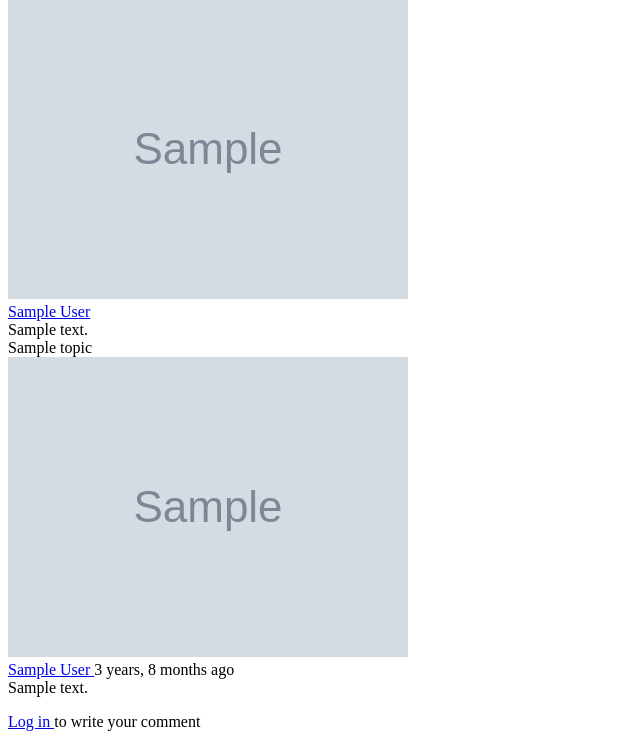
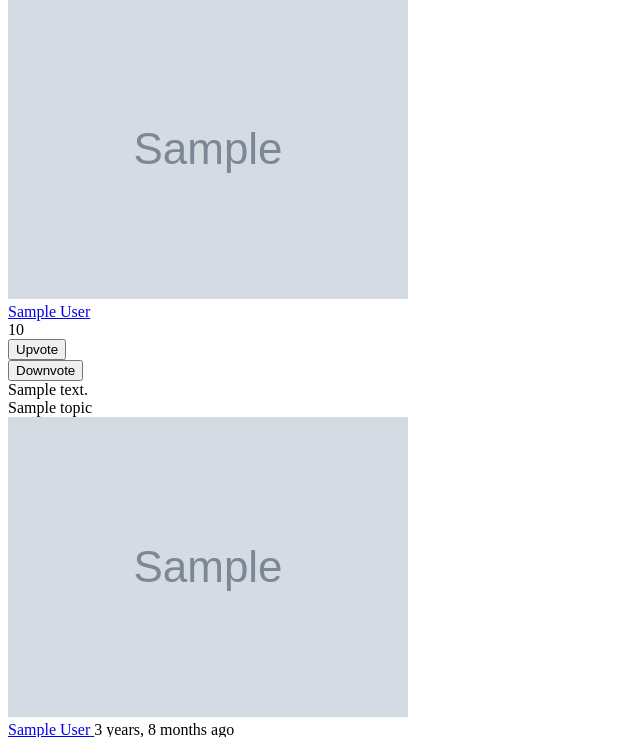
Before and after one commit to pierpaolo28/sapiensLink, a Django app: page /list/1/ in a window 1280 px wide. Shown: the part 1025-1762 px from the top of the page, without its empty margins (0-640 px from the left). Run offline with Django 3.2, Linux system fonts and the light colour scheme; tables that the repository leaves empty hold one stand-in row (values such as "Sample post"); grey boxes marked "Sample" are stand-in pictures.

Commit message:
upvote/downvote mechanism

```diff
--- a/sapiensApp/admin.py
+++ b/sapiensApp/admin.py
@@ -1,5 +1,5 @@
 from django.contrib import admin
-from .models import List, Topic, Comment, User
+from .models import List, Topic, Comment, User, Vote
 
 # Register your models here.
 
@@ -7,6 +7,7 @@ from .models import List, Topic, Comment, User
 admin.site.register(List)
 admin.site.register(Topic)
 admin.site.register(Comment)
+admin.site.register(Vote)
 
 @admin.register(User)
 class UserAdmin(admin.ModelAdmin):
--- a/sapiensApp/models.py
+++ b/sapiensApp/models.py
@@ -72,12 +72,22 @@ class List(models.Model):
         User, related_name='participants', blank=True)
     updated = models.DateTimeField(auto_now=True)
     created = models.DateTimeField(auto_now_add=True)
+    score = models.IntegerField(default=0)
 
     class Meta:
         ordering = ['-updated', '-created']
 
     def __str__(self):
         return self.name
+
+
+class Vote(models.Model):
+    user = models.ForeignKey(User, on_delete=models.CASCADE)
+    list = models.ForeignKey(List, on_delete=models.CASCADE)
+    action = models.CharField(default='neutral', max_length=15)
+
+    def __str__(self):
+        return self.value
 
 
 class Comment(models.Model):
--- a/sapiensApp/templates/pages/list.html
+++ b/sapiensApp/templates/pages/list.html
@@ -65,6 +65,17 @@
               <span>{{list.author.name}}</span>
             </a>
           </div>
+          <div class="list__score">
+            {{list.score}}
+          </div>
+          <form method="post" action="{% url 'vote' list.id 'upvote' %}">
+            {% csrf_token %}
+            <button type="submit">Upvote</button>
+          </form>
+          <form method="post" action="{% url 'vote' list.id 'downvote' %}">
+            {% csrf_token %}
+            <button type="submit">Downvote</button>
+          </form>
           <div class="list__content">
             {{list.content}}
           </div>
--- a/sapiensApp/templates/pages/profile.html
+++ b/sapiensApp/templates/pages/profile.html
@@ -43,9 +43,9 @@
                 <li><span>{{ user.followers.count }}</span> Followers</li>
             {% endif %}
             <li><span>{{ user.following.count }} </span>Following</li>
-            {% if post_count <= 1 %}
+            {% if lists_count <= 1 %}
                 <li><span>{{ lists_count }} </span>List</li>
-            {% elif post_count >= 2 %}
+            {% elif lists_count >= 2 %}
                 <li><span>{{ lists_count }} </span>Lists</li>
             {% endif %}
           </ul>
--- a/sapiensApp/templates/pages/update_user.html
+++ b/sapiensApp/templates/pages/update_user.html
@@ -28,7 +28,7 @@
           </div>
           {% endfor %}
           <!-- TODO: Specify password requirements to users -->
-          <div class=" form__group">
+          <div class="form__group">
             <label for="password">Update Password</label>
             <input id="password" name="password" type="password"
               placeholder="&bull;&bull;&bull;&bull;&bull;&bull;&bull;&bull;" />
--- a/sapiensApp/urls.py
+++ b/sapiensApp/urls.py
@@ -16,4 +16,5 @@ urlpatterns = [
     path('update_user/', views.updateUser, name="update_user"),
     path('topics/', views.topicsPage, name="topics"),
     path('who_to_follow/', views.whoToFollowPage, name="who_to_follow"),
+    path('vote/<str:pk>/<str:action>/', views.vote, name='vote'),
 ]
--- a/sapiensApp/views.py
+++ b/sapiensApp/views.py
@@ -1,10 +1,10 @@
-from django.shortcuts import render, redirect
+from django.shortcuts import render, redirect, get_object_or_404
 from django.http import HttpResponse
 from django.contrib import messages
 from django.contrib.auth.decorators import login_required
 from django.db.models import Q, Count
 from django.contrib.auth import authenticate, login, logout
-from .models import List, Topic, Comment, User
+from .models import List, Topic, Comment, User, Vote
 from .forms import ListForm, UserForm, MyUserCreationForm
 
 # Create your views here.
@@ -98,6 +98,31 @@ def list(request, pk):
     context = {'list': list, 'list_comments': list_comments,
                'participants': participants}
     return render(request, 'pages/list.html', context)
+
+
+@login_required(login_url='login')
+def vote(request, pk, action):
+    list = get_object_or_404(List, pk=pk)
+    user = request.user
+    try:
+        vote = Vote.objects.get(user=user, list=list)
+        if vote.action == action:
+            return redirect('../../../list/' + pk)
+        elif vote.action == 'upvote' or vote.action == 'downvote':
+            vote.action = 'neutral'
+            vote.save()
+        else:
+            vote.action = action
+            vote.save()
+    except Vote.DoesNotExist:
+        if action in ('upvote', 'downvote'):
+            Vote.objects.create(user=user, list=list, action=action)
+    if action == 'upvote':
+        list.score += 1
+    elif action == 'downvote':
+        list.score -= 1
+    list.save()
+    return redirect('../../../list/' + pk)
 
 
 def userProfile(request, pk):
```
